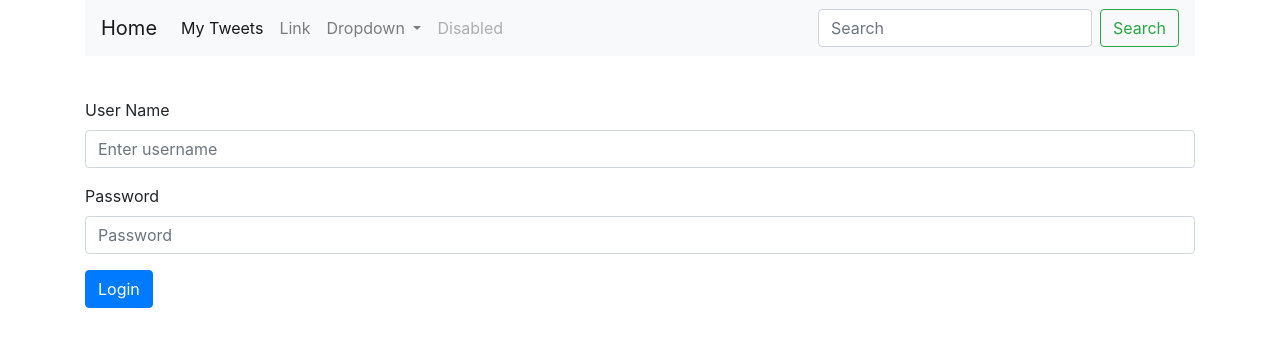
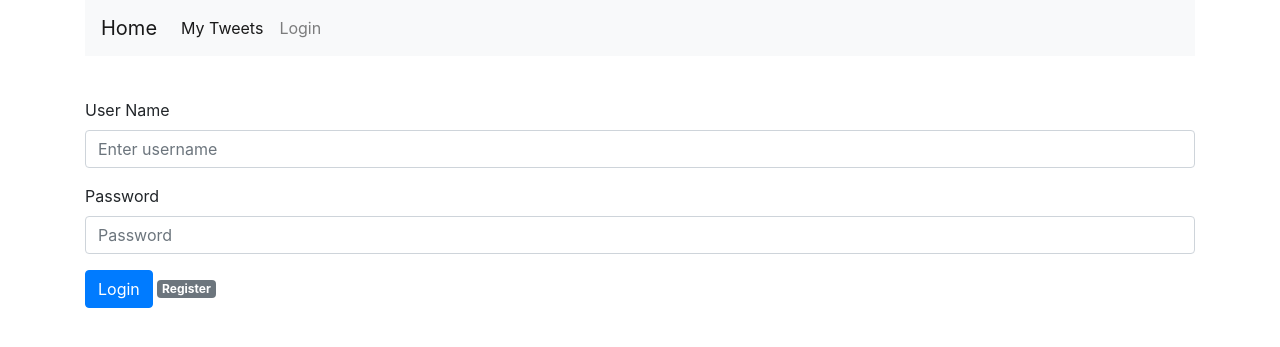
Before and after one commit to rkhilwani/twitter-django-app, a Django app: page /login/ in a window 1280 px wide. Shown: the top 347 px of the page. Run offline with Django 3.2, Linux system fonts and the light colour scheme; parts of the project's set-up code (start-up, migrations or seed data) failed here and were passed over; some libraries are stand-ins or nearby versions.

Commit message:
adding session and user login changes

```diff
--- /dev/null
+++ b/requirements.txt
@@ -0,0 +1 @@
+Django==1.11
--- a/tweets/models.py
+++ b/tweets/models.py
@@ -7,6 +7,7 @@ from django.db import models
 class Post(models.Model):
     ptext = models.CharField(max_length=144)
     cdate = models.DateTimeField(auto_now=True)
+    user  = models.ForeignKey('User', on_delete=models.CASCADE)
 
 class User(models.Model):
     username   = models.CharField(max_length=40)
--- a/tweets/templates/base.html
+++ b/tweets/templates/base.html
@@ -17,30 +17,24 @@
               <div class="collapse navbar-collapse" id="navbarSupportedContent">
                 <ul class="navbar-nav mr-auto">
                   <li class="nav-item active">
-                    <a class="nav-link" href="#">My Tweets <span class="sr-only">(current)</span></a>
+                    <a class="nav-link" href="#">My Tweets</a>
                   </li>
-                  <li class="nav-item">
-                    <a class="nav-link" href="#">Link</a>
-                  </li>
-                  <li class="nav-item dropdown">
-                    <a class="nav-link dropdown-toggle" href="#" id="navbarDropdown" role="button" data-toggle="dropdown" aria-haspopup="true" aria-expanded="false">
-                      Dropdown
-                    </a>
-                    <div class="dropdown-menu" aria-labelledby="navbarDropdown">
-                      <a class="dropdown-item" href="#">Action</a>
-                      <a class="dropdown-item" href="#">Another action</a>
-                      <div class="dropdown-divider"></div>
-                      <a class="dropdown-item" href="#">Something else here</a>
+                  <li>
+                    {% if user != '' %}
+                    <div class="dropdown show my-2 my-lg-0 mr-sm-2">
+                        <a class="btn btn-secondary dropdown-toggle" href="#" role="button" id="dropdownMenuLink" data-toggle="dropdown" aria-haspopup="true" aria-expanded="false">
+                          {{user.first_name}}
+                        </a>
+                      <div class="dropdown-menu" aria-labelledby="dropdownMenuLink">
+                        <a class="dropdown-item" href="#">Profile</a>
+                        <a class="dropdown-item" href="/logout/">Logout</a>
+                      </div>
                     </div>
-                  </li>
-                  <li class="nav-item">
-                    <a class="nav-link disabled" href="#">Disabled</a>
+                    {% else %}
+                        <a class="nav-link" href="/login/">Login</a>
+                        {% endif %}
                   </li>
                 </ul>
-                <form class="form-inline my-2 my-lg-0">
-                  <input class="form-control mr-sm-2" type="search" placeholder="Search" aria-label="Search">
-                  <button class="btn btn-outline-success my-2 my-sm-0" type="submit">Search</button>
-                </form>
               </div>
             </nav>
         </div>
--- a/tweets/templates/index.html
+++ b/tweets/templates/index.html
@@ -12,7 +12,7 @@
         <div class="card">
             <div class="card-body">
                 <p class="card-text">{{post.ptext}}</p>
-                <a href="#" class="card-link">post_user</a>
+                <a href="#" class="card-link">{{post.user.first_name}}</a>
                 <a href="#" class="card-link">{{post.cdate}}</a>
             </div>
         </div>
--- a/tweets/templates/login.html
+++ b/tweets/templates/login.html
@@ -12,6 +12,7 @@
             <input type="password" class="form-control" name="password" placeholder="Password"/>
         </div>
         <input type="submit" name="Submit Button" class="btn btn-primary" value="Login" />
+        <a class="badge badge-secondary" href="/register_new_user/">Register</a>
     </form>
 </div>
 {% endblock %}
--- a/tweets/views.py
+++ b/tweets/views.py
@@ -9,19 +9,32 @@ from django.contrib import messages
 # Create your views here.
 def add_tweet(req):
     data = req.POST['tweet']
-    post = Post()
-    post.ptext = data
-    post.save()
-    return HttpResponseRedirect('/')
+    username = req.session.get('username')
+    if username:
+        user = User.objects.filter(username=username)
+        if user:
+            post = Post()
+            post.ptext = data
+            post.user = user[0]
+            post.save()
+            return HttpResponseRedirect('/')
+        else:
+            return HttpResponseRedirect('/register_new_user/')
+    else:
+        return HttpResponseRedirect('/login/')
 
 def show_tweets(req):
     all_posts = Post.objects.all()
-    context = {'all' : all_posts, 'title' : 'My Tweets'}
+    username = req.session.get('username')
+    context = {'all' : all_posts, 'title' : 'My Tweets', 'user' : ''}
+    if username:
+        user = User.objects.filter(username=username)[0]
+        context['user'] = user
     return render(req, 'index.html', context=context)
 
 def create_user(req):
     if req.method == 'GET':
-        context = {'title' : 'New User Registration'}
+        context = {'title' : 'New User Registration', 'user' : ''}
         return render(req, 'register.html', context=context)
     user = User()
     user.username     = req.POST['uname']
@@ -31,18 +44,17 @@ def create_user(req):
     user.password     = req.POST['password']
     user.save()
     messages.add_message(req, messages.SUCCESS, 'User registerd successfully')
-    return HttpResponseRedirect('/')
+    return HttpResponseRedirect('/login/')
 
 def login_user(req):
     if req.method == 'GET':
-        context = {'title' : 'Login'}
+        context = {'title' : 'Login', 'user' : ''}
         return render(req, 'login.html', context=context)
 
     user = User.objects.filter(username=req.POST['uname'])
-    print user
-    print type(user)
     if user:
         if user[0].password == req.POST['password']:
+            req.session['username']  = user[0].username
             return HttpResponseRedirect('/')
         else:
             messages.add_message(req, messages.ERROR, 'Username or password does not match')
@@ -50,3 +62,8 @@ def login_user(req):
     else:
         messages.add_message(req, messages.ERROR, 'Username not found')
         return HttpResponseRedirect('/login/')
+
+def logout_user(req):
+    if req.session['username']:
+        del req.session['username']
+    return  HttpResponseRedirect('/')
--- a/twitter/settings.py
+++ b/twitter/settings.py
@@ -41,14 +41,18 @@ INSTALLED_APPS = [
 ]
 
 MIDDLEWARE = [
+    'django.contrib.sessions.middleware.SessionMiddleware',
     'django.middleware.security.SecurityMiddleware',
-    'django.contrib.sessions.middleware.SessionMiddleware',
     'django.middleware.common.CommonMiddleware',
     'django.middleware.csrf.CsrfViewMiddleware',
     'django.contrib.auth.middleware.AuthenticationMiddleware',
     'django.contrib.messages.middleware.MessageMiddleware',
     'django.middleware.clickjacking.XFrameOptionsMiddleware',
 ]
+
+SESSION_ENGINE = 'django.contrib.sessions.backends.signed_cookies'
+SESSION_EXPIRE_AT_BROWSER_CLOSE = True
+SESSION_COOKIE_HTTPONLY = True
 
 ROOT_URLCONF = 'twitter.urls'
 
--- a/twitter/urls.py
+++ b/twitter/urls.py
@@ -23,4 +23,5 @@ urlpatterns = [
     url('^add/', views.add_tweet, name='add'),
     url('^register_new_user/', views.create_user, name='create user'),
     url('^login/', views.login_user, name='login user'),
+    url('^logout/', views.logout_user, name='logout user'),
 ]
```
Also changed, not shown: db.sqlite3, tweets/migrations/0003_post_user.py (added), 6 other files.
